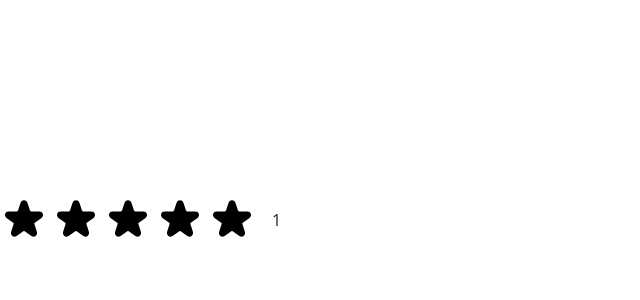
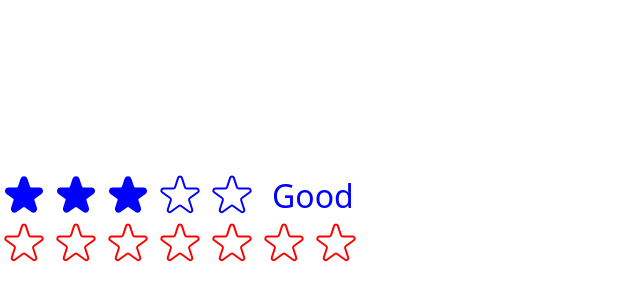
Before and after one commit to alexlikenew/Study-And-Creating, a React (Vite) app in the folder 07-usepopcorn/working/: page / in a window 1280 px wide. Shown: the part 180-480 px from the top of the page, without its empty margins (0-640 px from the left). Built offline with nearby package versions, Linux system fonts and the light colour scheme.

Commit message:
Reusable component completed

```diff
--- a/07-usepopcorn/working/src/StarRating.jsx
+++ b/07-usepopcorn/working/src/StarRating.jsx
@@ -1,4 +1,5 @@
 import {useState} from "react";
+
 
 const containerStyle = {
     display: 'flex',
@@ -9,72 +10,76 @@ const starContainerStyle = {
     display: "flex", gap: "4px",
 }
 
+
+export function StarRating({
+                               maxRating = 5, color = 'blue', size = 48, messages = [],
+                               defaultRating = 0
+                           }) {
+
     const textStyle = {
         lineHeight: "1",
-    margin: "0"
+        margin: "0",
+        color,
+        fontSize: `${size / 1.5}px`
     }
 
-const starStyle = {
-    width: "48px", height: '48px'
+    const [rating, setRating] = useState(defaultRating)
+
+    const [tempRating, setTempTaring] = useState(0)
+
+    function handleRating(i) {
+        setRating(i)
     }
 
-export function StarRating({maxRating = 5}) {
-
-    const [rating, setRating] = useState(1)
 
     return <div style={containerStyle}>
         <div style={starContainerStyle}>
-            {Array.from({length: maxRating}, (_, i) => <span role='button' style={starStyle}><Star
-                onRate={() => setRating(i + 1)} key={i}/></span>)}
+            {Array.from({length: maxRating}, (_, i) =>
+                <Star
+                    onRate={() => handleRating(i + 1)} onHoverIn={() => setTempTaring(i + 1)}
+                    onHoverOut={() => setTempTaring(0)} full={rating >= i + 1 || tempRating >= i + 1}
+                    key={i} color={color} size={size}/>)}
         </div>
-        <p style={textStyle}>{rating || ''}</p>
+        <p style={textStyle}>{messages.length === maxRating ? messages[tempRating ? tempRating - 1 : rating - 1] : tempRating || rating || ''}</p>
     </div>
 }
 
-function Star({onRate}) {
+function Star({onRate, full, onHoverIn, onHoverOut, color, size}) {
+    const starStyle = {
+        width: `${size}px`, height: `${size}px`, fill: color,
+    }
+
     return (
-        <svg
-            onClick={onRate}
+
+        <span role='button' style={starStyle}>
+
+            {full ? <svg
+                onClick={onRate} onMouseEnter={onHoverIn} onMouseLeave={onHoverOut}
                 xmlns="http://www.w3.org/2000/svg"
                 viewBox="0 0 20 20"
-            fill="#000"
-            stroke="#000"
+                fill={color}
+                stroke={color}
             >
                 <path
                     d="M9.049 2.927c.3-.921 1.603-.921 1.902 0l1.07 3.292a1 1 0 00.95.69h3.462c.969 0 1.371 1.24.588 1.81l-2.8 2.034a1 1 0 00-.364 1.118l1.07 3.292c.3.921-.755 1.688-1.54 1.118l-2.8-2.034a1 1 0 00-1.175 0l-2.8 2.034c-.784.57-1.838-.197-1.539-1.118l1.07-3.292a1 1 0 00-.364-1.118L2.98 8.72c-.783-.57-.38-1.81.588-1.81h3.461a1 1 0 00.951-.69l1.07-3.292z"
                 />
+            </svg> : <svg
+                onClick={onRate} onMouseEnter={onHoverIn} onMouseLeave={onHoverOut}
+                xmlns="http://www.w3.org/2000/svg"
+                fill="none"
+                viewBox="0 0 24 24"
+                stroke={color}
+            >
+                <path
+                    strokeLinecap="round"
+                    strokeLinejoin="round"
+                    strokeWidth="{2}"
+                    d="M11.049 2.927c.3-.921 1.603-.921 1.902 0l1.519 4.674a1 1 0 00.95.69h4.915c.969 0 1.371 1.24.588 1.81l-3.976 2.888a1 1 0 00-.363 1.118l1.518 4.674c.3.922-.755 1.688-1.538 1.118l-3.976-2.888a1 1 0 00-1.176 0l-3.976 2.888c-.783.57-1.838-.197-1.538-1.118l1.518-4.674a1 1 0 00-.363-1.118l-3.976-2.888c-.784-.57-.38-1.81.588-1.81h4.914a1 1 0 00.951-.69l1.519-4.674z"
+                />
             </svg>
+            }
+
+        </span>
+
     )
 }
-
-
-// FULL STAR
-//
-// <svg
-// xmlns="http://www.w3.org/2000/svg"
-// viewBox="0 0 20 20"
-// fill="#000"
-// stroke="#000"
-//     >
-//     <path
-// d="M9.049 2.927c.3-.921 1.603-.921 1.902 0l1.07 3.292a1 1 0 00.95.69h3.462c.969 0 1.371 1.24.588 1.81l-2.8 2.034a1 1 0 00-.364 1.118l1.07 3.292c.3.921-.755 1.688-1.54 1.118l-2.8-2.034a1 1 0 00-1.175 0l-2.8 2.034c-.784.57-1.838-.197-1.539-1.118l1.07-3.292a1 1 0 00-.364-1.118L2.98 8.72c-.783-.57-.38-1.81.588-1.81h3.461a1 1 0 00.951-.69l1.07-3.292z"
-//     />
-//     </svg>
-//
-//
-// EMPTY STAR
-//
-// <svg
-// xmlns="http://www.w3.org/2000/svg"
-// fill="none"
-// viewBox="0 0 24 24"
-// stroke="#000"
-//     >
-//     <path
-// strokeLinecap="round"
-// strokeLinejoin="round"
-// strokeWidth="{2}"
-// d="M11.049 2.927c.3-.921 1.603-.921 1.902 0l1.519 4.674a1 1 0 00.95.69h4.915c.969 0 1.371 1.24.588 1.81l-3.976 2.888a1 1 0 00-.363 1.118l1.518 4.674c.3.922-.755 1.688-1.538 1.118l-3.976-2.888a1 1 0 00-1.176 0l-3.976 2.888c-.783.57-1.838-.197-1.538-1.118l1.518-4.674a1 1 0 00-.363-1.118l-3.976-2.888c-.784-.57-.38-1.81.588-1.81h4.914a1 1 0 00.951-.69l1.519-4.674z"
-//     />
-//     </svg>
-//
--- a/07-usepopcorn/working/src/main.jsx
+++ b/07-usepopcorn/working/src/main.jsx
@@ -7,7 +7,8 @@ import {StarRating} from "./StarRating.jsx";
 createRoot(document.getElementById('root')).render(
     <StrictMode>
         {/*<App />*/}
-        <StarRating maxRating={5}/>
+        <StarRating maxRating={5} messages={['Terrible', 'Bard', 'Good', 'Cool', 'Best']} defaultRating={3}/>
+        <StarRating maxRating={7} color='red'/>
 
     </StrictMode>,
 )
```
Lines whose indentation alone changed are shown as unchanged.
